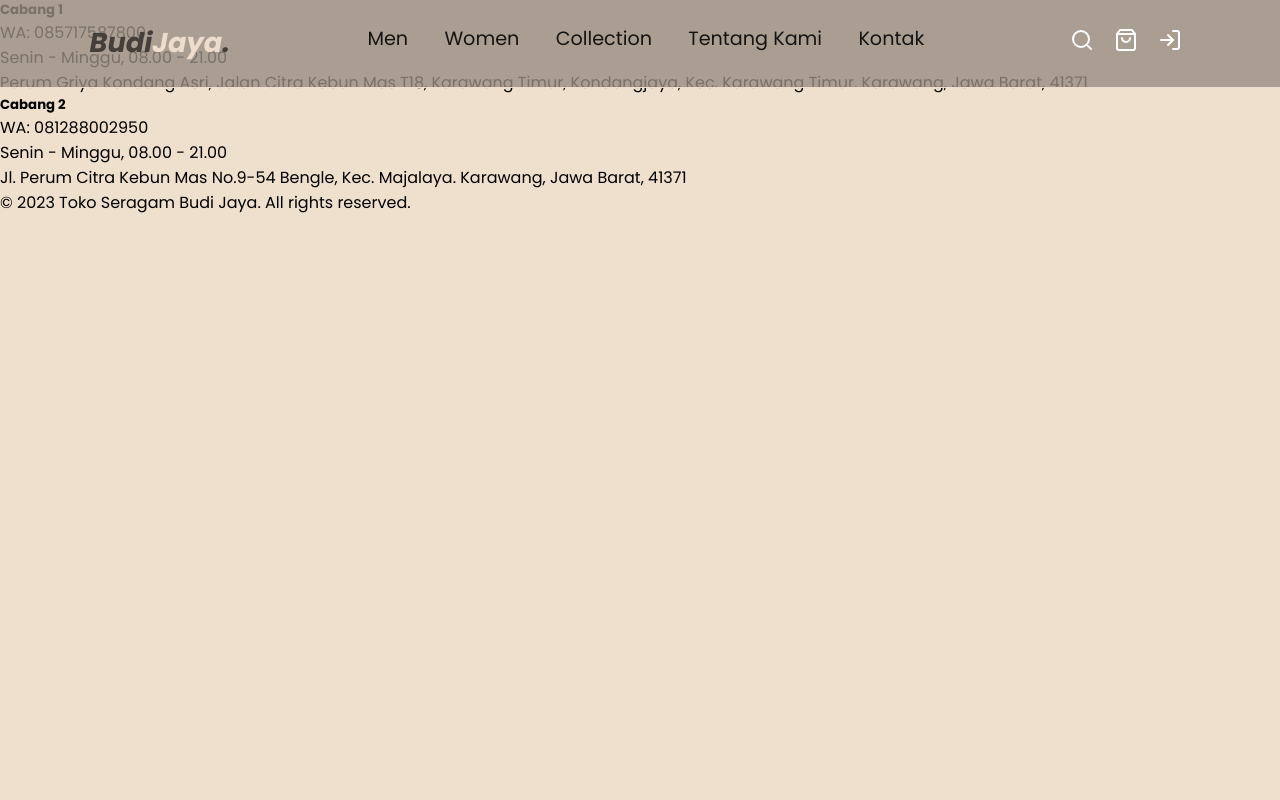
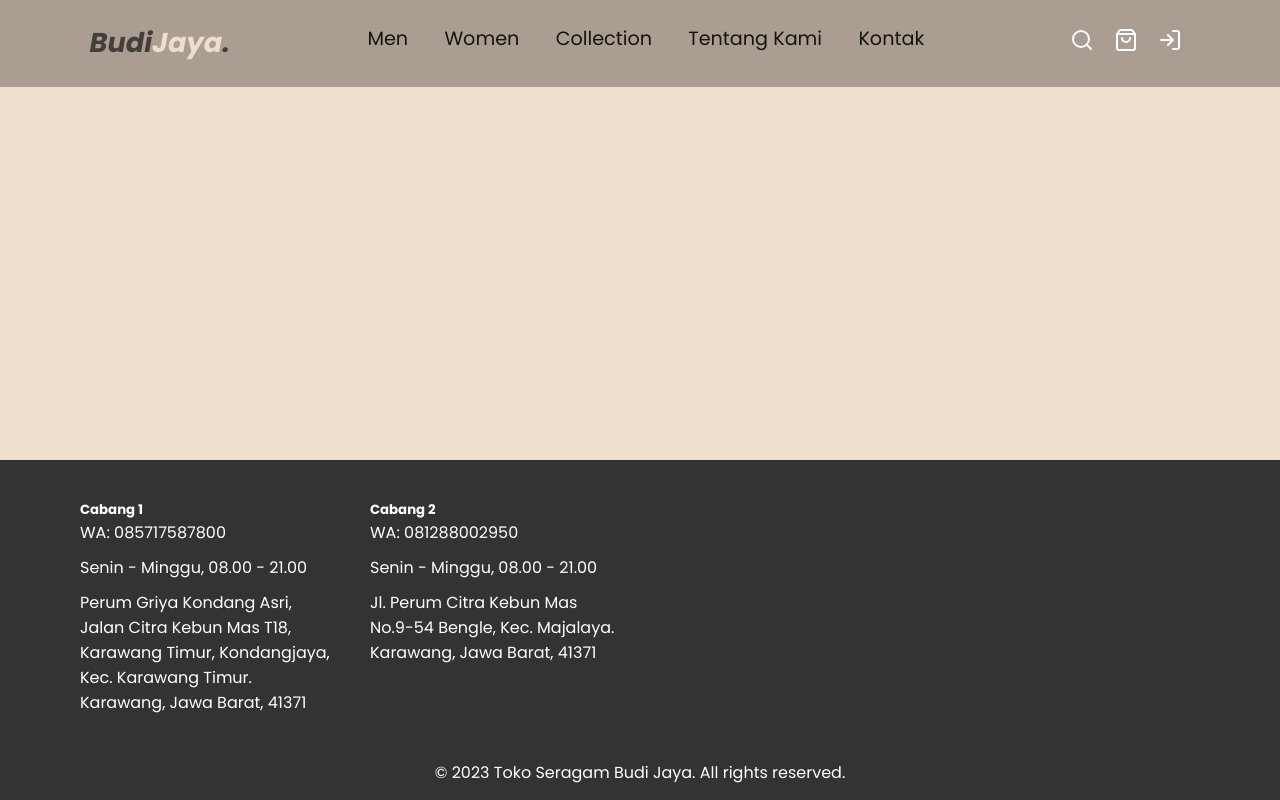
Before and after one commit to hafidzNurudienn/MPTI-Web-Profile-Toko-Seragam, a PHP site: page / in a window 1280 px wide. Run offline with PHP 8.4, Linux system fonts and the light colour scheme.

Commit message:
Add files via upload

```diff
--- a/style.css
+++ b/style.css
@@ -1,4 +1,4 @@
-/* CSS FONTS*/
+/* CSS FONTS */
 .poppins-thin {
   font-family: "Poppins", sans-serif;
   font-weight: 100;
@@ -107,7 +107,7 @@
   font-style: italic;
 }
 
-/* CSS WEB*/
+/* CSS WEB */
 :root {
   --primary: #eeddcd;
   --bg: #eee0cd;
@@ -175,7 +175,7 @@
 }
 
 .navbar .navbar-nav a:hover::after {
-  transform: scaleX(0.5);
+  transform: scaleX(1);
 }
 
 .navbar .navbar-extra a {
@@ -190,3 +190,82 @@
 #hamburger-menu {
   display: none;
 }
+
+html,
+body {
+  height: 100%;
+}
+
+body > .container {
+  padding-bottom: 100px; /* Height of the footer */
+}
+
+.footer {
+  position: absolute;
+  bottom: 0;
+  width: 100%;
+}
+
+.footer {
+  background-color: #333;
+  color: #fff;
+  padding: 20px 0;
+  padding-bottom: 0;
+  border-top: 1px solid #ddd;
+}
+
+.container {
+  max-width: 1200px;
+  margin: 0 auto;
+  padding: 0 20px;
+}
+
+.footer-content {
+  display: flex;
+  justify-content: space-between;
+}
+
+.row {
+  display: flex;
+  flex-wrap: wrap;
+}
+
+.col-md-3 {
+  width: 25%;
+  padding: 20px;
+}
+
+.cabang {
+  /* Remove the width: 20%; */
+}
+
+h5 {
+  font-weight: bold;
+  margin-top: 0;
+}
+
+ul {
+  list-style: none;
+  padding: 0;
+  margin: 0;
+}
+
+li {
+  margin-bottom: 10px;
+}
+
+a {
+  text-decoration: none;
+  color: #337ab7;
+}
+
+a:hover {
+  color: #23527c;
+}
+
+.footer-copyright {
+  background-color: #333;
+  color: #fff;
+  padding: 15px;
+  text-align: center;
+}
```
Also changed, not shown: index.html (line endings or trailing spaces).
